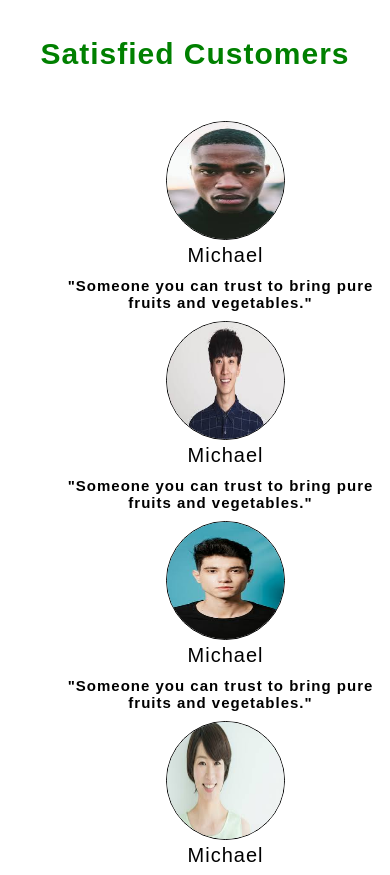
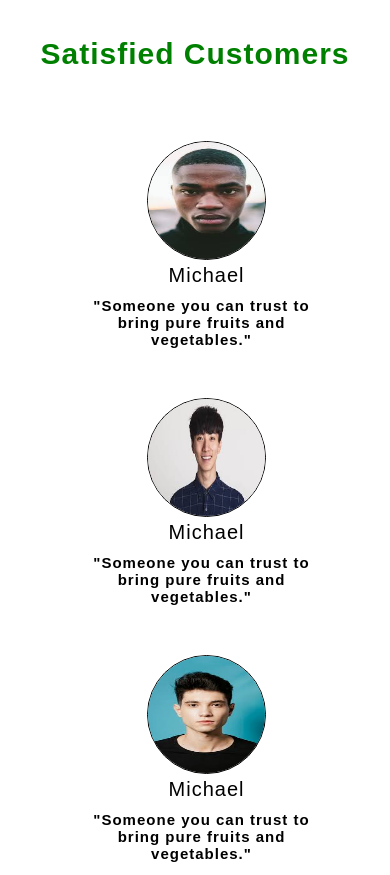
Before and after one commit to priyanshupandey1999/Food-Website, a plain HTML site: page index.html in a window 390 px wide. Shown: the part 3920-4795 px from the top of the page. Drawn offline with nearby package versions, Linux system fonts and the light colour scheme.

Commit message:
Update style.css

```diff
--- a/css/style.css
+++ b/css/style.css
@@ -326,6 +326,7 @@ label{
 
   .footer{
     display: block;
+    text-align: center;
   }
   .menu1{
     width:100vw;
@@ -347,8 +348,11 @@ label{
   .slideshow{
     display: block;
   }
+  .wrap6{
+    text-align: center;
+  }
   .customer{
-    width:70vw;
+    width:100vw;
   }
   .customer img{
     height:30vw;
@@ -473,7 +477,8 @@ label{
     display: inline-block;
   }
   .customer{
-    width:90vw;
+    width:70vw;
+    padding:20px;
   }
   .customer img{
     height:30vw;
```
